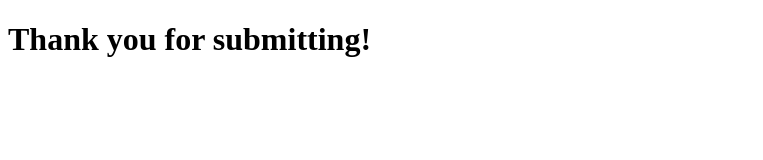
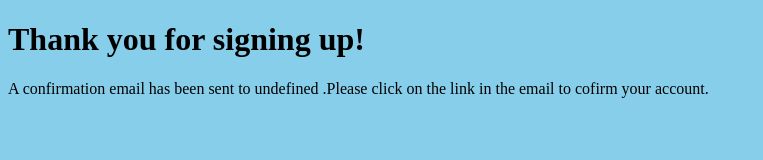
Before and after one commit to titus-chi-corp/titus-chi-corp.github.io, a plain HTML site: page submitted.html in a window 1280 px wide. Shown: the whole page, without its empty margins (0-763 px from the left). Drawn offline with Linux system fonts and the light colour scheme.

Commit message:
Update submitted.html

```diff
--- a/submitted.html
+++ b/submitted.html
@@ -1,11 +1,28 @@
 <!DOCTYPE html>
 <html>
 <head>
-	<title></title>
+	<title>Thank you</title>
+	<style type="text/css">
+		body{
+			background-color: skyblue;
+		}
+	</style>
+	<script type="text/javascript" >
+		var parameters = location.search.substring(1).split("&");
+		var temp = parameters[2].split("=")
+		var l = unescape(temp[1]);
+	</script>
 </head>
 <body>
 <h1>
-	Thank you for submitting!
+	Thank you for signing up!
 </h1>
+<p>
+	A confirmation email has been sent to
+<script type="text/javascript">
+	document.write(l);
+</script>
+.Please click on the link in the email to cofirm your account.
+</p>
 </body>
 </html>
```
